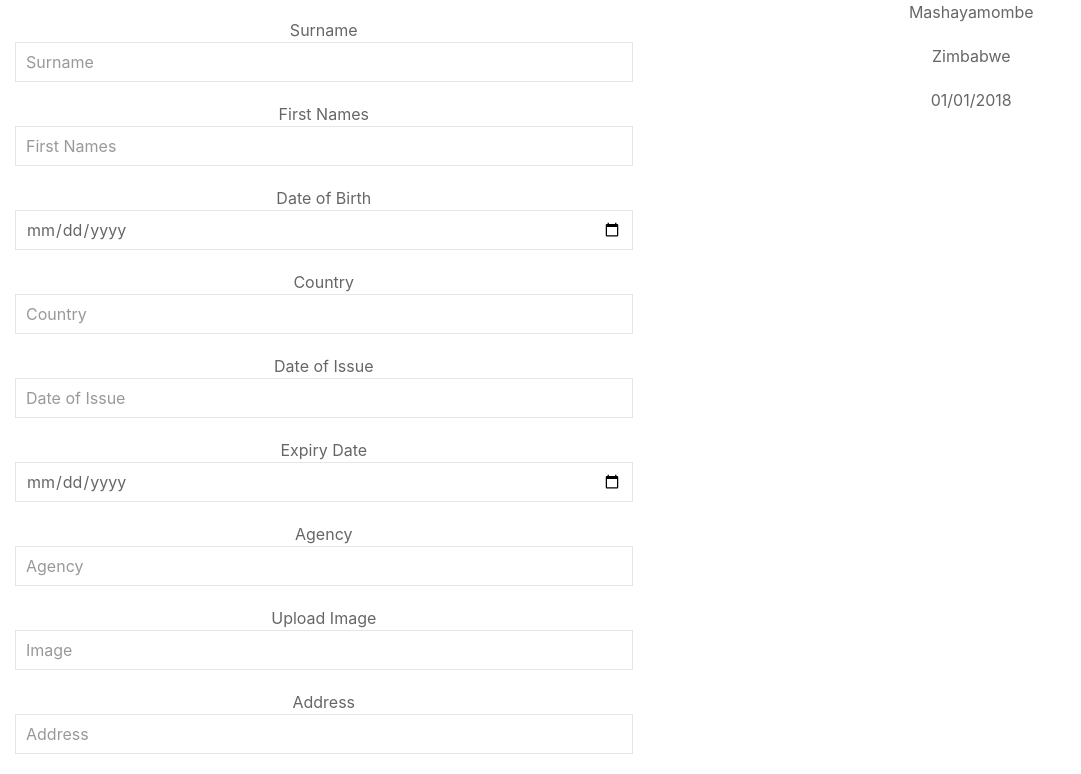
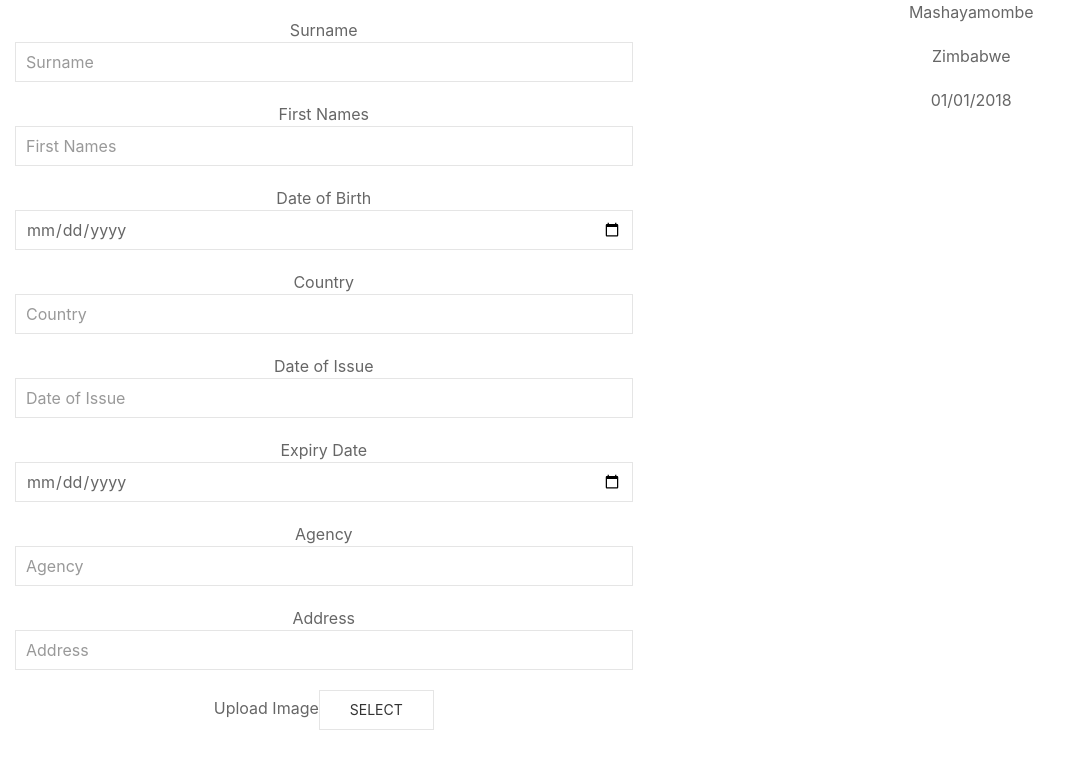
Before and after one commit to Artemas-Muzanenhamo/gov-poc-ui, an Angular app: page / in a window 1280 px wide. Shown: the part 437-1211 px from the top of the page, without its empty margins (0-1081 px from the left). After the commit the page ends 1167 px from the top, so only its background shows below. Built offline with nearby package versions, Linux system fonts and the light colour scheme.

Commit message:
Polish up

```diff
--- a/src/app/license/license.component.html
+++ b/src/app/license/license.component.html
@@ -42,12 +42,13 @@
         <input class="uk-input" type="text" placeholder="Agency">
       </div>
       <div class="uk-margin">
-        <label>Upload Image</label>
-        <input class="uk-input" type="text" placeholder="Image">
-      </div>
-      <div class="uk-margin">
         <label>Address</label>
         <input class="uk-input" type="text" placeholder="Address">
+      </div>
+      <div class="js-upload" uk-form-custom>
+        <label>Upload Image</label>
+        <input type="file" multiple>
+        <button class="uk-button uk-button-default" type="button" tabindex="-1">Select</button>
       </div>
     </fieldset>
   </form>
```
